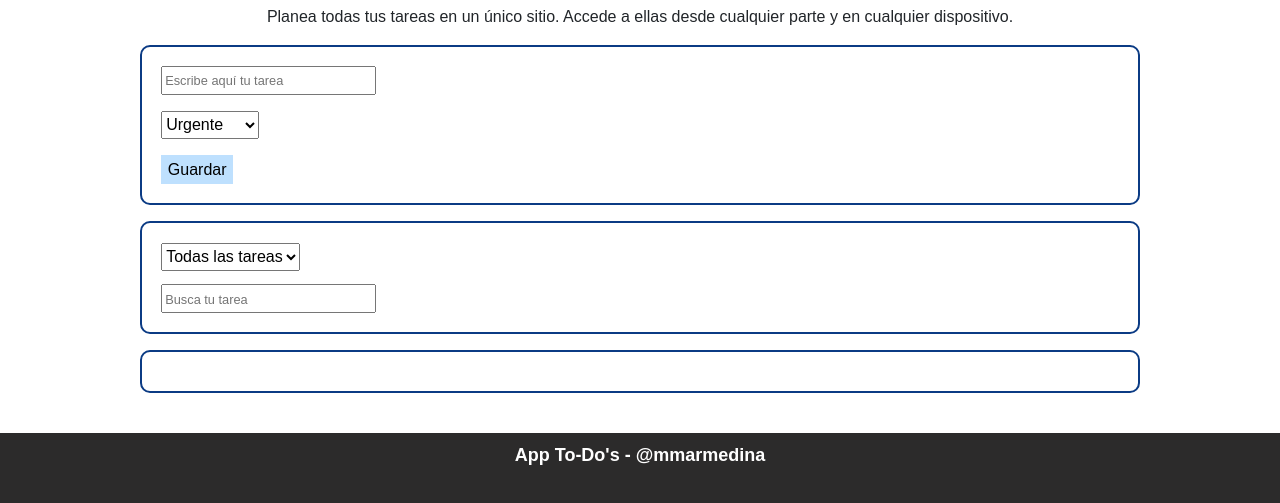
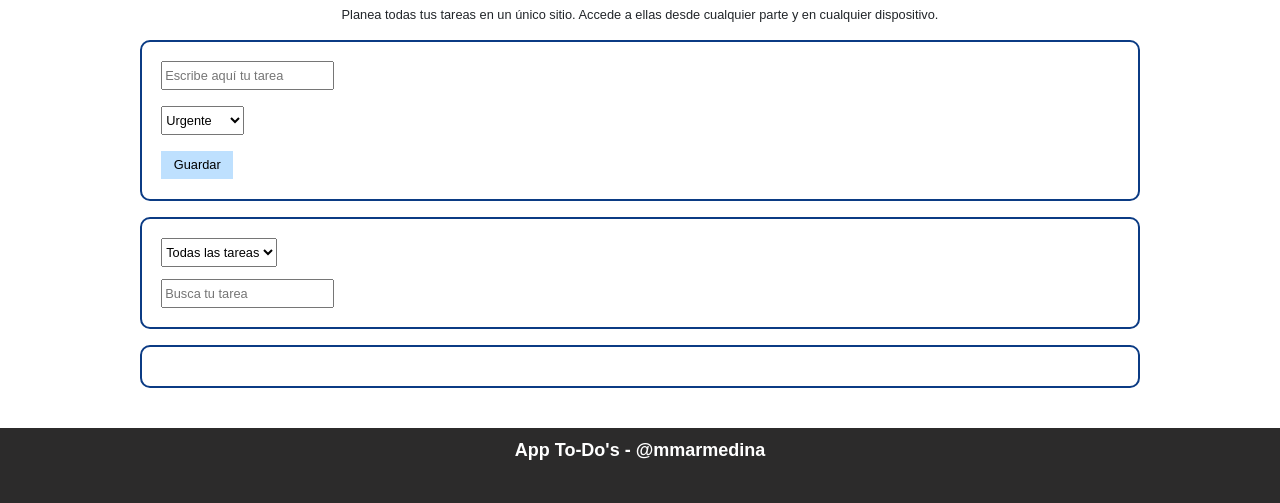
Before and after one commit to Mmarmedina/App-To-Do-Javascript, a website built with Vite: page index.html in a window 1280 px wide. Shown: the part 85-588 px from the top of the page. Built offline with nearby package versions, Linux system fonts and the light colour scheme.

Commit message:
Delete content css duplicated in styles.scss

```diff
--- a/package.json
+++ b/package.json
@@ -7,7 +7,7 @@
     "dev": "vite",
     "build": "vite build",
     "preview": "vite preview",
-    "compile-sass": "sass -w public/styles/scss:public/styles/css"
+    "compile-sass": "sass -w public/src/styles/scss:public/src/styles/css"
   },
   "devDependencies": {
     "vite": "^5.2.0"
--- a/public/src/styles/scss/styles.scss
+++ b/public/src/styles/scss/styles.scss
@@ -12,8 +12,6 @@ $border-blue: hsl(216, 85%, 28%);
 
 //Importar Bootstrap
 @import '../../../../node_modules/bootstrap/scss/bootstrap.scss';
-// @import '../../node_modules/bootstrap/scss/bootstrap.scss';
-// @import '../../node_modules/bootstrap-icons/font/bootstrap-icons.css';
 @import '../../../../node_modules/bootstrap-icons/font/bootstrap-icons.css';
 
 // Importar partial _fonts
@@ -26,6 +24,7 @@ body {
 
 .container {
     width: 80%;
+    font-size: 0.8rem;
 }
 
 h1 {
@@ -37,10 +36,6 @@ input, select, button {
     height: 1.8rem;
 }
 
-input::placeholder {
-    font-size: 0.8rem;
-}
-
 /* Mensaje de advertencia en caso de error */
 /* Que al pinchar en el input y ponerlo en foco no salga una línea negra. */
 input:focus{
@@ -48,7 +43,6 @@ input:focus{
 }
 
 button {
-    font-size: 0.8rem;
     border: none;
     background-color: $info;
     width: 4.5rem;    ;
@@ -57,10 +51,6 @@ button {
 button:hover {
     background-color: $border-blue;
     color: $secondary;
-}
-
-select {
-    font-size: 0.8rem;
 }
 
 footer {
@@ -115,11 +105,9 @@ article.task {
     align-items: center;
     padding: 0 1rem;
     width: 100%;
-    font-size: 0.8rem;
 }
 
 article p {
-    font-size: 0.8rem;
     display: inline-block;
     margin-top: 0;
     margin-bottom: 0;
```
Also changed, not shown: public/src/styles/css/styles.css, 1 other file.
